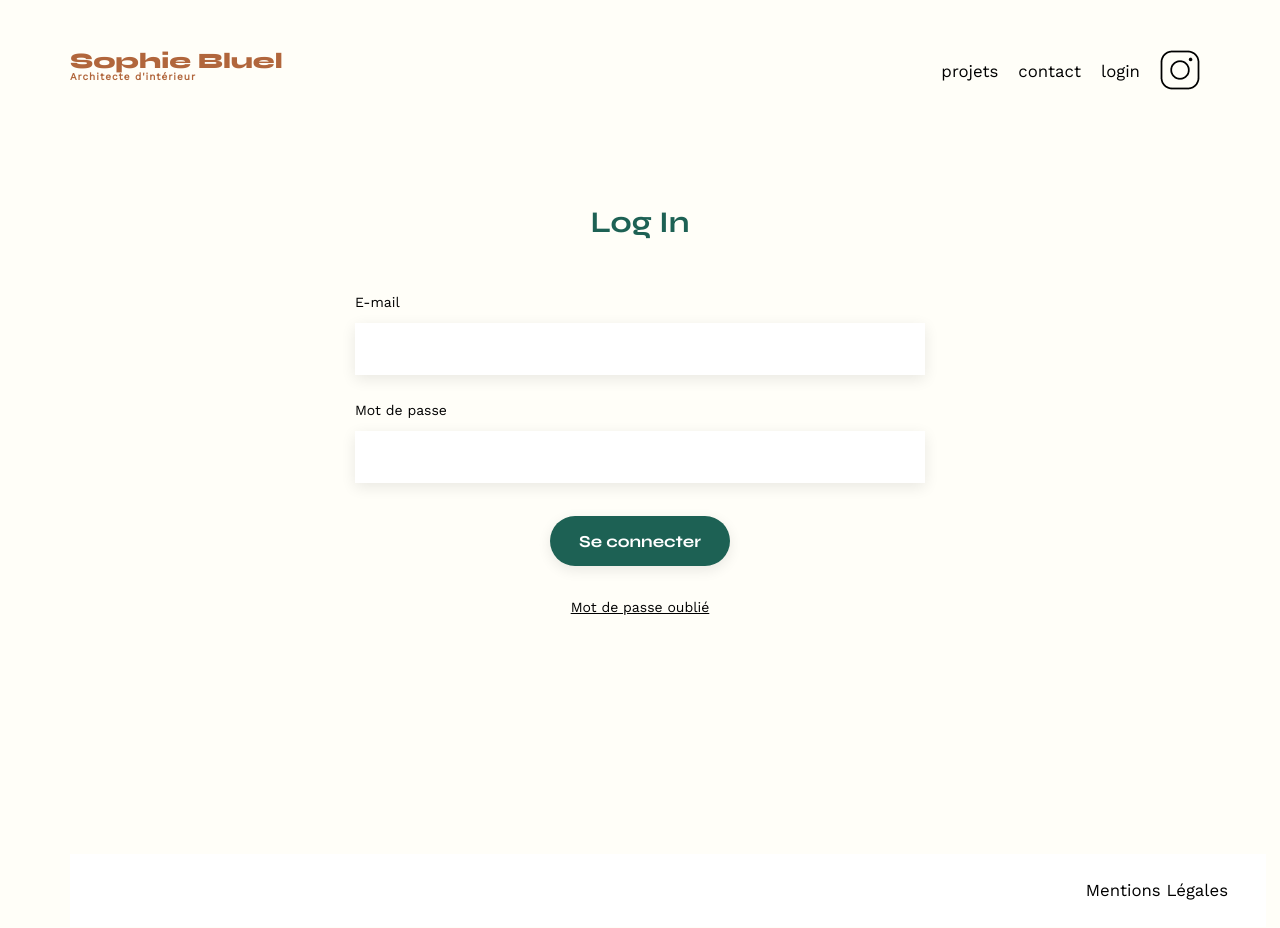
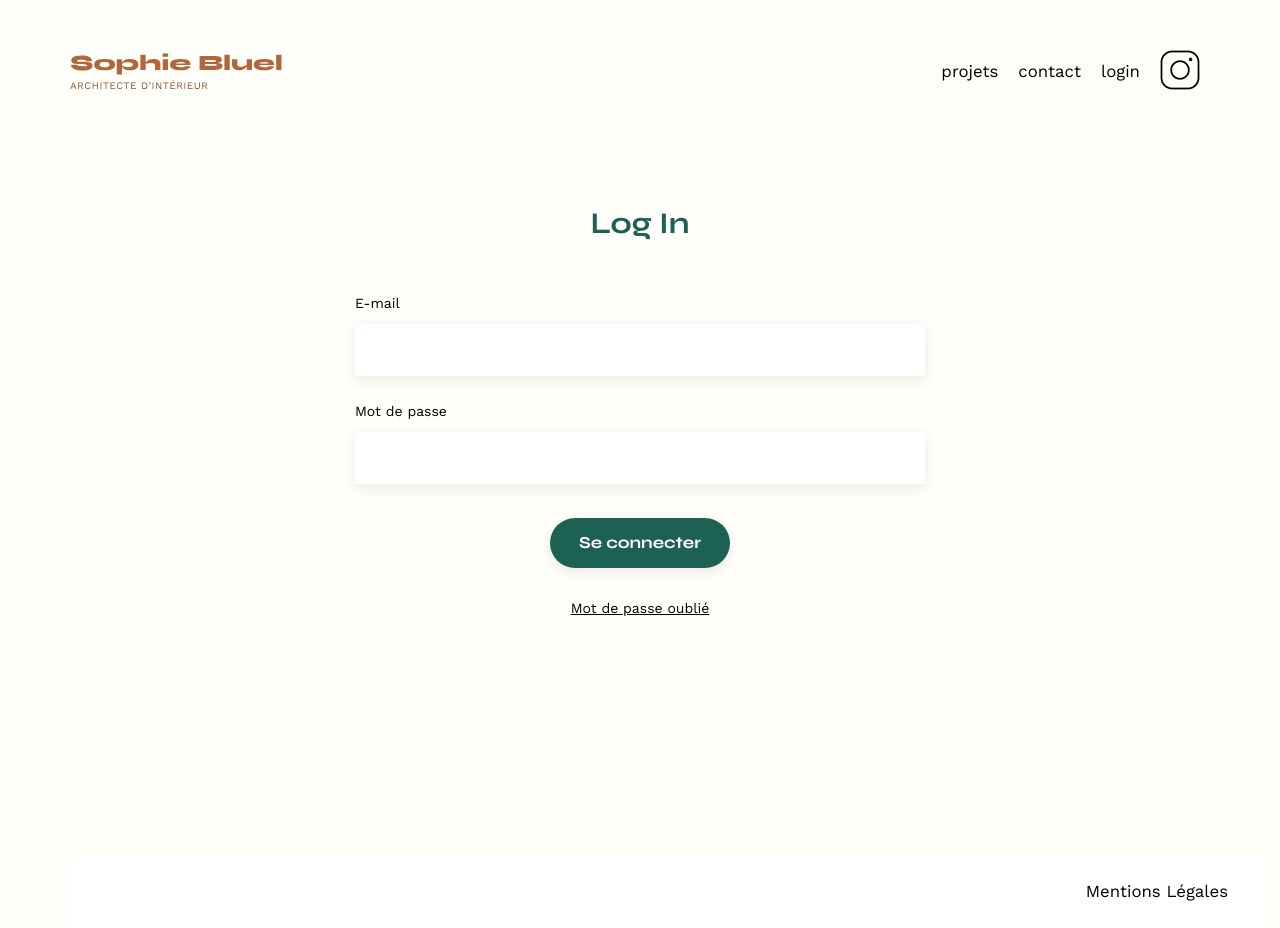
Before and after one commit to Debliqui/Portfolio-architecte-sophie-bluel_Projet_6, a plain HTML site: page FrontEnd/pages/login.html in a window 1280 px wide. Drawn offline with nearby package versions, Linux system fonts and the light colour scheme.

Commit message:
Changement du logo principal par une image

```diff
--- a/FrontEnd/assets/style.css
+++ b/FrontEnd/assets/style.css
@@ -63,28 +63,13 @@ section {
 	margin: 50px 0
 }
 
-h1{
-	display: flex;
-	flex-direction: column;
-	font-family: 'Syne';
-	font-size: 22px;
-	font-weight: 800;
-	color: #B1663C
-}
-
-h1 > span {
-	font-family: 'Work Sans';
-	font-size:10px;
-	letter-spacing: 0.1em;
-;
-}
-
-h2{
+h1, h2{
 	font-family: 'Syne';
 	font-weight: 700;
 	font-size: 30px;
 	color: #1D6154
 }
+
 nav ul {
 	display: flex;
 	align-items: center;
@@ -191,6 +176,11 @@ li:hover {
 	padding-top: 64px ;
 	padding-bottom: 240px;
 }
+
+
+#logIn a{
+	cursor: pointer;
+}
 #contact > *, #logIn > * {
 	text-align: center;
 
--- a/FrontEnd/pages/login.html
+++ b/FrontEnd/pages/login.html
@@ -13,7 +13,7 @@
 </head>
 <body>
     <header>
-        <h1>Sophie Bluel <span>Architecte d'intérieur</span></h1>
+        <a href="../index.html"><img src="../assets/icons/logo-sophie-bluel.svg" alt="Logo Sophie Bluel Architecte d'intérieur"></a>
         <nav>
             <ul>
                 <li><a href="#portfolio">projets</a></li>
@@ -25,7 +25,7 @@
     </header>
     <main>
         <section id="logIn">
-            <h2>Log In</h2>
+            <h1>Log In</h1>
             <p></p>
             <form action="" method="post">
                 <label for="email">E-mail</label>
```
Also changed, not shown: FrontEnd/index.html (+2 -2 lines).
